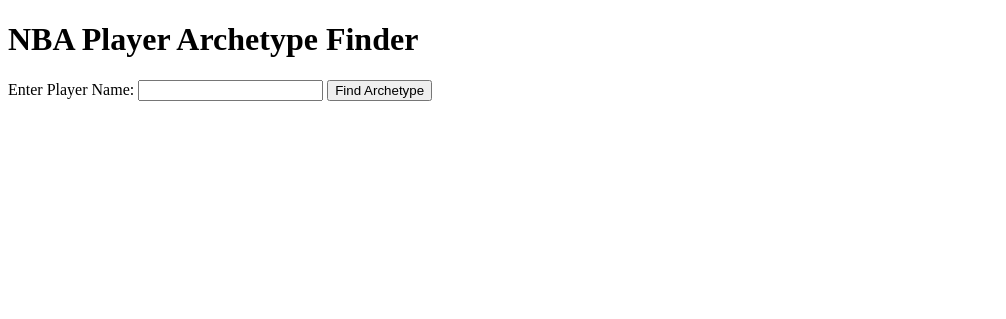
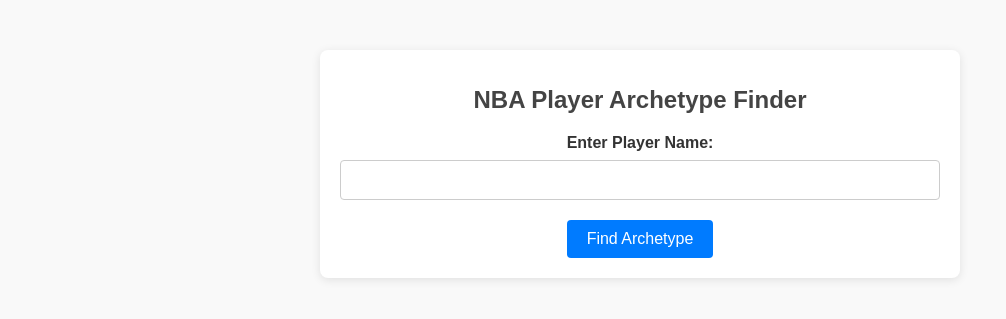
Before and after one commit to Jaynik-S/NBA_Insights, a Flask app: page / in a window 1280 px wide. Shown: the top 319 px of the page, without its empty margins (0-1006 px from the left). Run offline with Flask 3, Linux system fonts and the light colour scheme.

Commit message:
minimalist-frontend

```diff
--- /dev/null
+++ b/static/style.css
@@ -0,0 +1,83 @@
+/* General Styling */
+body {
+    font-family: Arial, sans-serif;
+    background-color: #f9f9f9;
+    color: #333;
+    margin: 0;
+    padding: 0;
+}
+
+/* Container */
+.container {
+    max-width: 600px;
+    margin: 50px auto;
+    padding: 20px;
+    background: #fff;
+    border-radius: 8px;
+    box-shadow: 0 2px 10px rgba(0, 0, 0, 0.1);
+    text-align: center;
+}
+
+/* Headings */
+h1 {
+    font-size: 24px;
+    color: #444;
+}
+
+/* Forms */
+form {
+    margin-top: 20px;
+}
+
+label {
+    display: block;
+    margin-bottom: 8px;
+    font-weight: bold;
+}
+
+input[type="text"] {
+    width: calc(100% - 22px);
+    padding: 10px;
+    margin-bottom: 20px;
+    border: 1px solid #ccc;
+    border-radius: 4px;
+    font-size: 16px;
+}
+
+button {
+    background-color: #007bff;
+    color: #fff;
+    padding: 10px 20px;
+    font-size: 16px;
+    border: none;
+    border-radius: 4px;
+    cursor: pointer;
+    transition: background-color 0.3s ease;
+}
+
+button:hover {
+    background-color: #0056b3;
+}
+
+/* Links */
+a.button-link {
+    display: inline-block;
+    margin-top: 20px;
+    padding: 10px 20px;
+    background-color: #007bff;
+    color: #fff;
+    text-decoration: none;
+    border-radius: 4px;
+    transition: background-color 0.3s ease;
+}
+
+a.button-link:hover {
+    background-color: #0056b3;
+}
+
+/* Error Message */
+.error {
+    color: red;
+    font-weight: bold;
+    margin-top: 20px;
+}
--- a/templates/index.html
+++ b/templates/index.html
@@ -4,13 +4,16 @@
     <meta charset="UTF-8">
     <meta name="viewport" content="width=device-width, initial-scale=1.0">
     <title>NBA Player Archetypes</title>
+    <link rel="stylesheet" href="/static/style.css">
 </head>
 <body>
+    <div class="container">
         <h1>NBA Player Archetype Finder</h1>
         <form action="/get_archetype" method="POST">
             <label for="player_name">Enter Player Name:</label>
             <input type="text" id="player_name" name="player_name" required>
             <button type="submit">Find Archetype</button>
         </form>
+    </div>
 </body>
 </html>
```
Also changed, not shown: templates/result.html (+11 -8 lines). Lines whose indentation alone changed are shown as unchanged.
